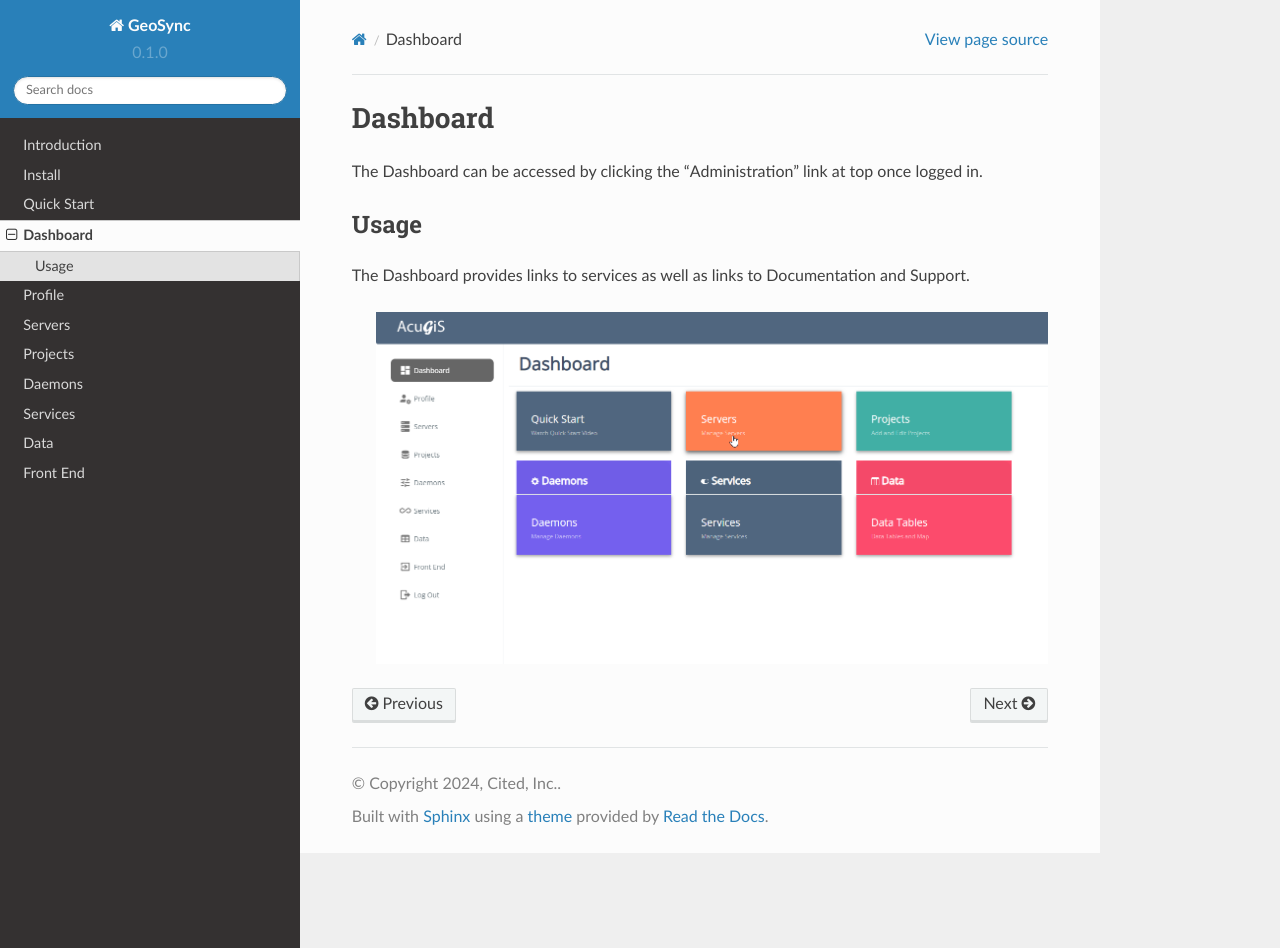
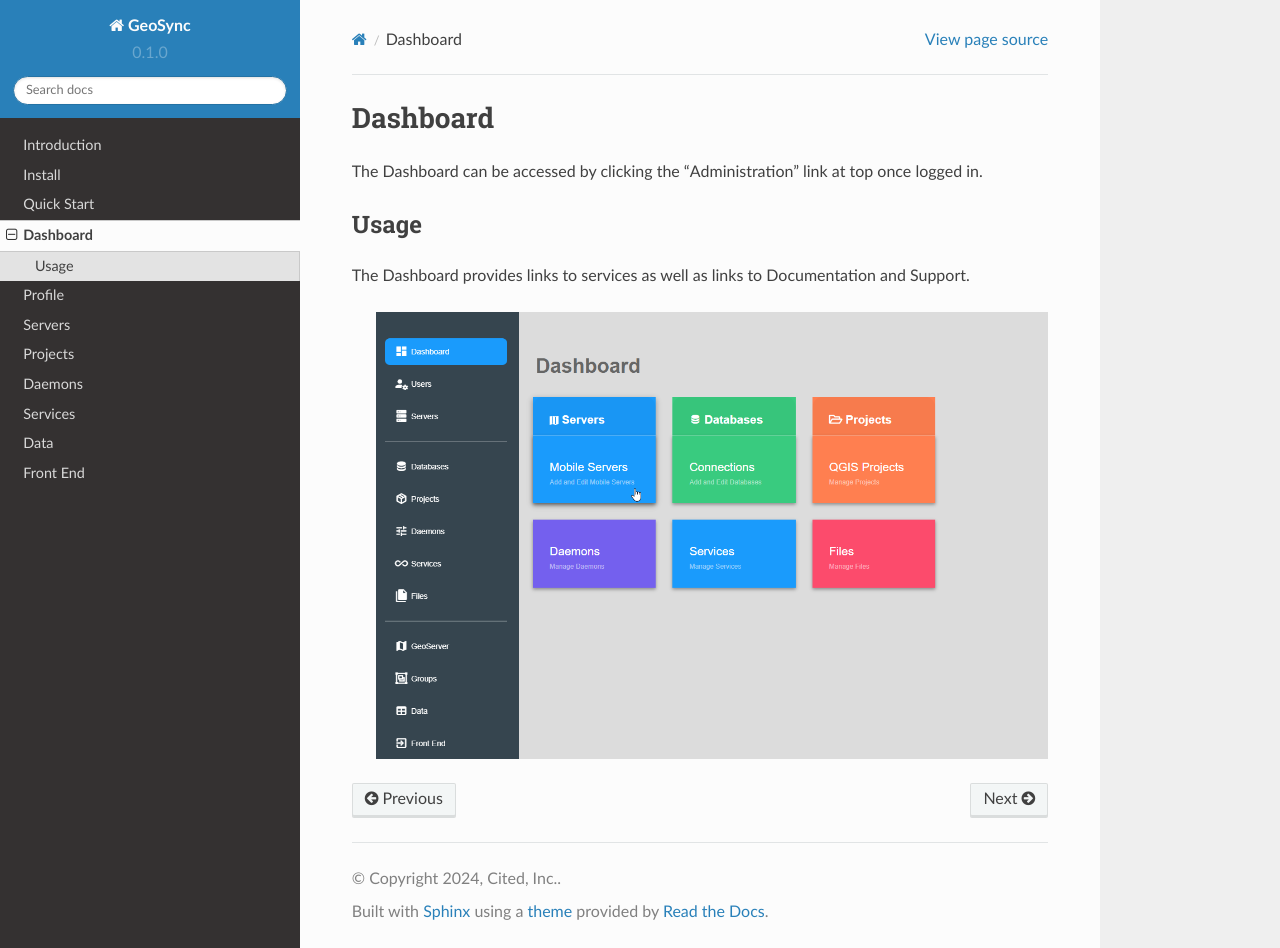
Before and after one commit to AcuGIS/GeoSync, a Sphinx documentation site: the page built from docs/source/dashboard.rst, in a window 1280 px wide and 948 px high. Built offline with Sphinx 7.4.7 and the Read the Docs theme 2.0.0, drawn with Linux system fonts in a browser that asks for light colours.

Commit message:
Update dashboard.rst

```diff
--- a/docs/source/dashboard.rst
+++ b/docs/source/dashboard.rst
@@ -8,4 +8,4 @@ Usage
 
 The Dashboard provides links to services as well as links to Documentation and Support.
 
-   .. image:: images/admin-2.png
+   .. image:: images/geosync-github-1.png
```
